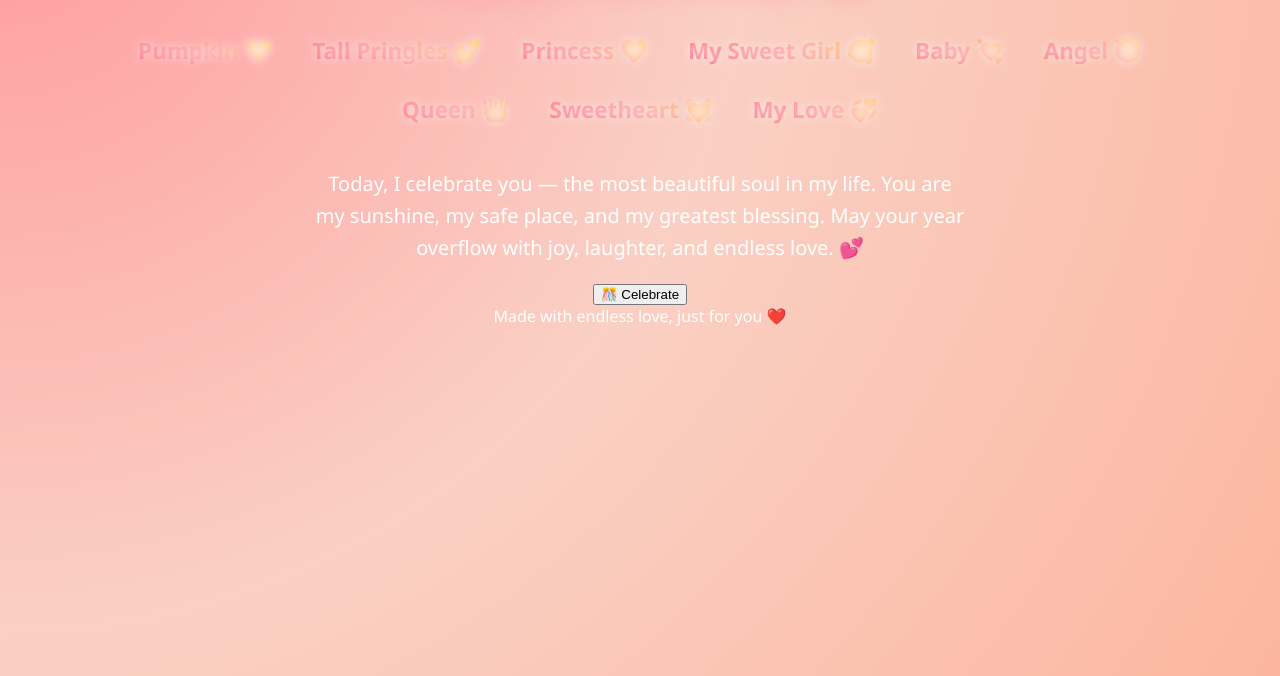
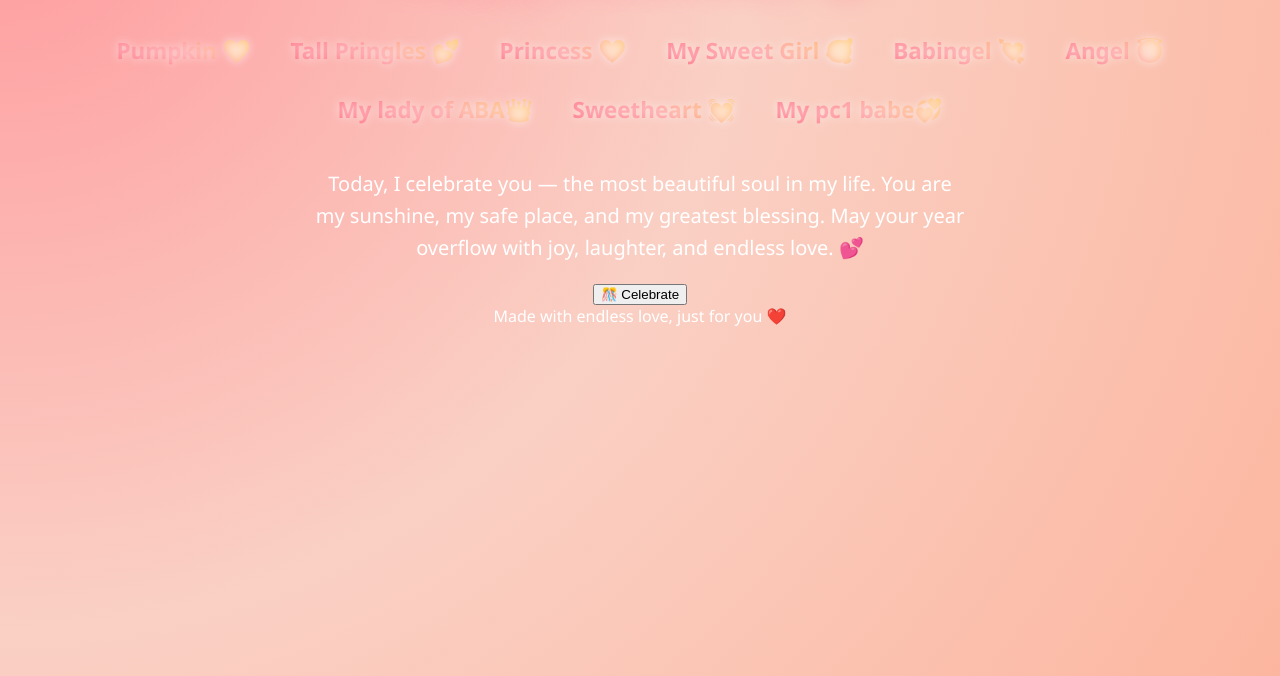
Before and after one commit to Senatorsew/happy-birthday-pumpkin, a plain HTML site: page index.html in a window 1280 px wide. Shown: the part 124-800 px from the top of the page. Drawn offline with Linux system fonts and the light colour scheme.

Commit message:
Update index.html

```diff
--- a/index.html
+++ b/index.html
@@ -14,11 +14,11 @@
     <div class="pet">Tall Pringles <span class="heart">💕</span></div>
     <div class="pet">Princess <span class="heart">💖</span></div>
     <div class="pet">My Sweet Girl <span class="heart">🥰</span></div>
-    <div class="pet">Baby <span class="heart">💘</span></div>
+    <div class="pet">Babingel <span class="heart">💘</span></div>
     <div class="pet">Angel <span class="heart">😇</span></div>
-    <div class="pet">Queen <span class="heart">👑</span></div>
+    <div class="pet">My lady of ABA<span class="heart">👑</span></div>
     <div class="pet">Sweetheart <span class="heart">💓</span></div>
-    <div class="pet">My Love <span class="heart">💞</span></div>
+    <div class="pet">My pc1 babe<span class="heart">💞</span></div>
   </div>
 
   <p>
```
